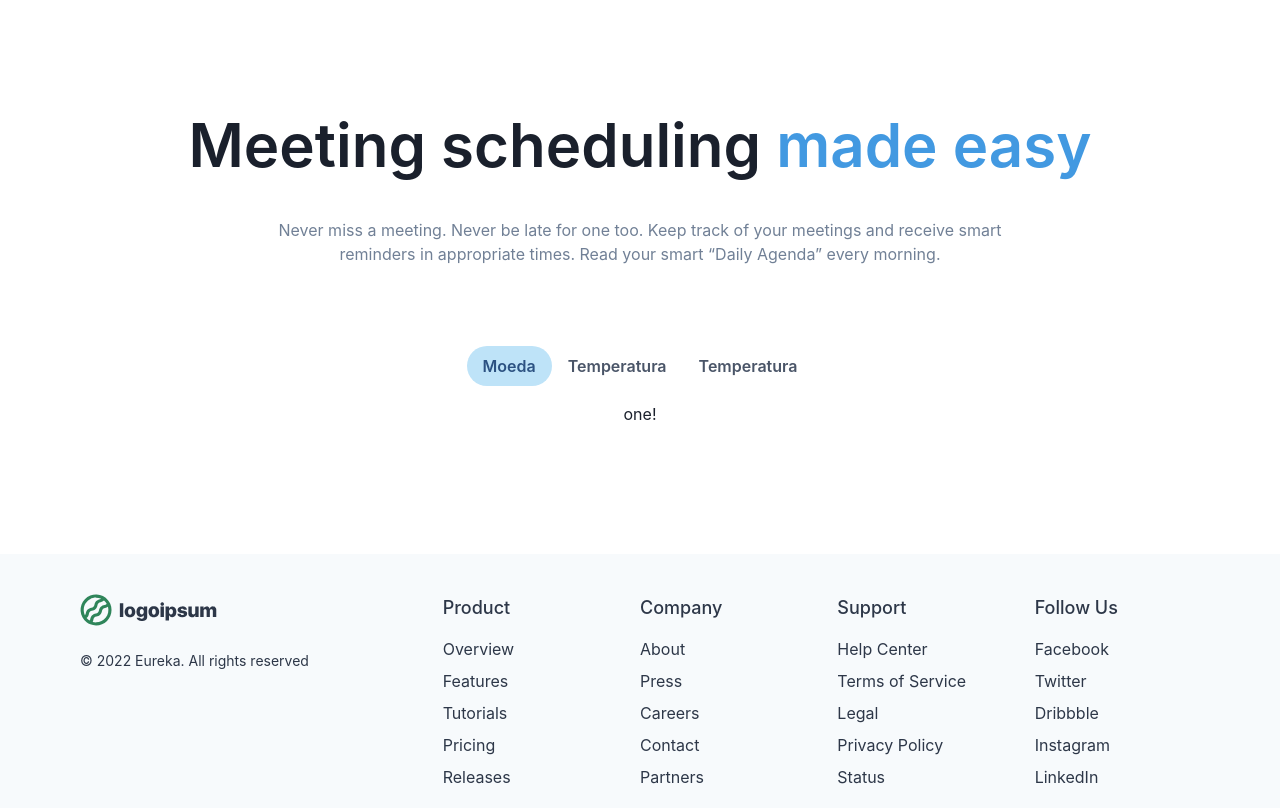
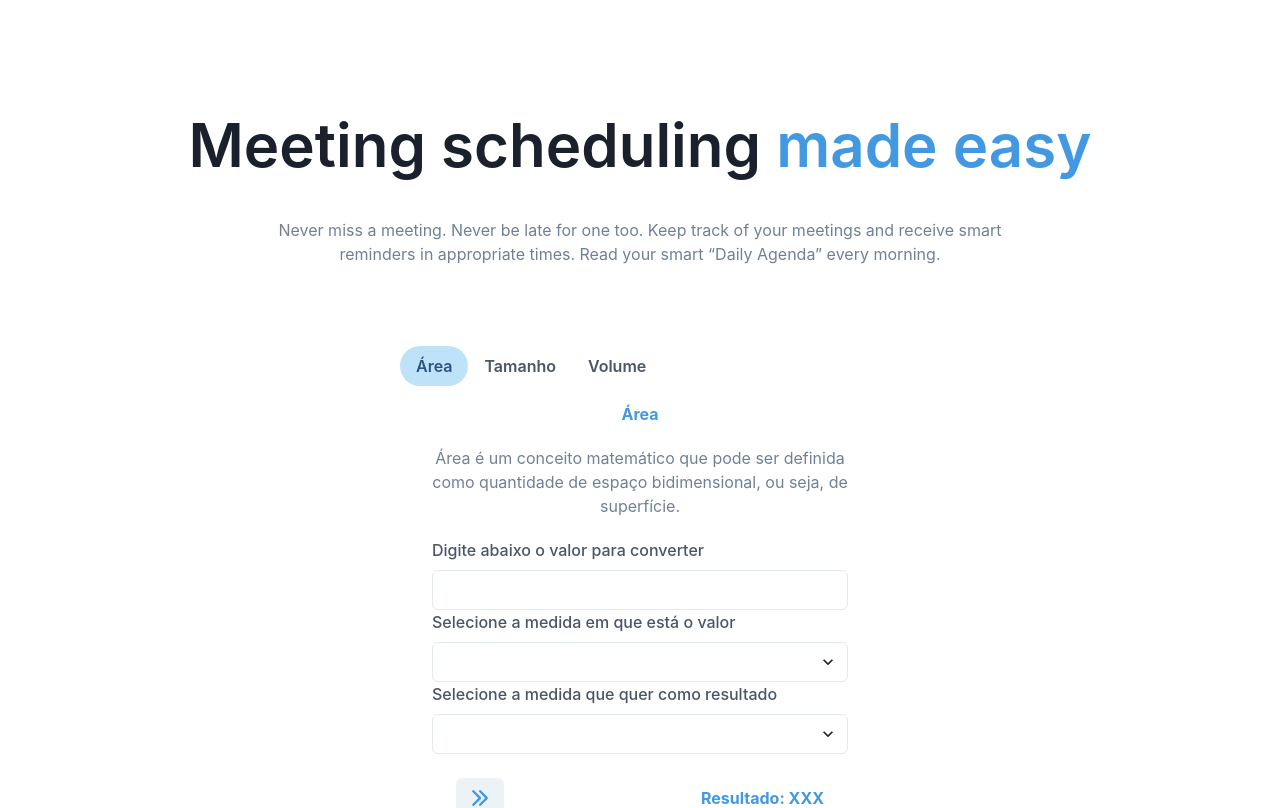
Before and after one commit to SirNaelC7-dev/super-eureka, a Next.js app: page /categories in a window 1280 px wide. Shown: the top 808 px of the page. Built offline with nearby package versions, Linux system fonts and the light colour scheme.

Commit message:
refactor: organizado em steps as conversões

```diff
--- a/src/components/categories/Header/index.tsx
+++ b/src/components/categories/Header/index.tsx
@@ -13,6 +13,9 @@ import {
   TabPanels,
   TabPanel,
 } from '@chakra-ui/react';
+import Area from '../Dimension/Area';
+import Length from '../Dimension/Length';
+import Volume from '../Dimension/Volume';
 
 export default function Header() {
   return (
@@ -40,19 +43,19 @@ export default function Header() {
         </Flex>
         <Tabs variant='soft-rounded' colorScheme='blue'>
             <TabList>
-                <Tab>Moeda</Tab>
-                <Tab>Temperatura</Tab>
-                <Tab>Temperatura</Tab>
+                <Tab>Área</Tab>
+                <Tab>Tamanho</Tab>
+                <Tab>Volume</Tab>
             </TabList>
             <TabPanels>
                 <TabPanel>
-                <p>one!</p>
+                  <Area />
                 </TabPanel>
                 <TabPanel>
-                <p>two!</p>
+                  <Length />
                 </TabPanel>
                 <TabPanel>
-                <p>three!</p>
+                  <Volume />
                 </TabPanel>
             </TabPanels>
         </Tabs>
--- a/src/pages/index.tsx
+++ b/src/pages/index.tsx
@@ -3,13 +3,11 @@ import type { NextPage } from 'next'
 
 import Header from '../components/home/Header'
 import Footer from '../components/shared/Footer'
-import Dimension from '../pages/categories/Dimension'
 
 const Home: NextPage = () => {
   return (
     <>
       <Header />
-      <Dimension/>
       <Footer />
     </>
   )
```
Also changed, not shown: src/pages/categories/Dimension/index.tsx (deleted, +0 -20 lines), src/components/categories/Dimension/Area/index.tsx (renamed from src/pages/categories/Dimension/Area/index.tsx), src/components/categories/Dimension/Length/index.tsx (renamed from src/pages/categories/Dimension/Length/index.tsx), src/components/categories/Dimension/Volume/index.tsx (renamed from src/pages/categories/Dimension/Volume/index.tsx), 1 other file (tests, documents, lock files or other folders).
